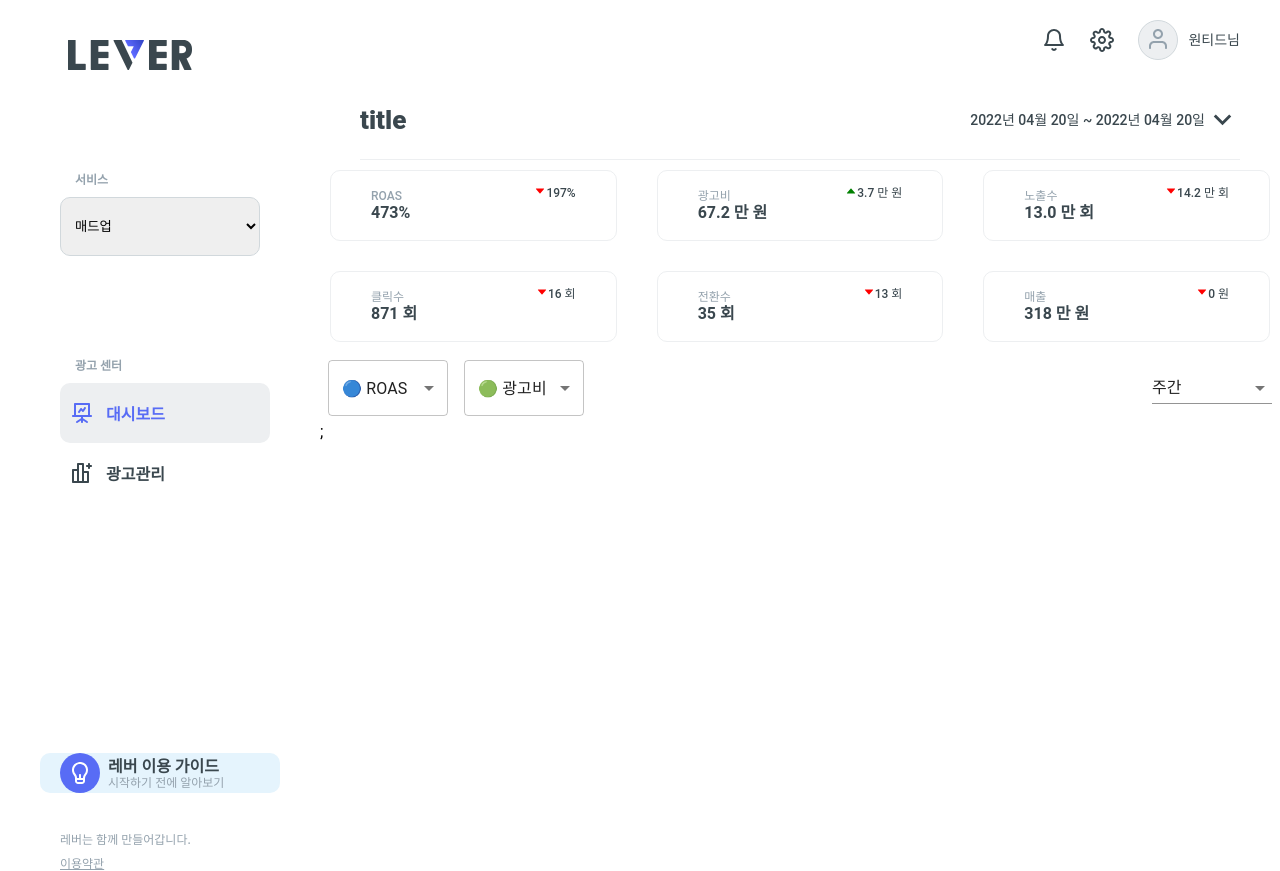
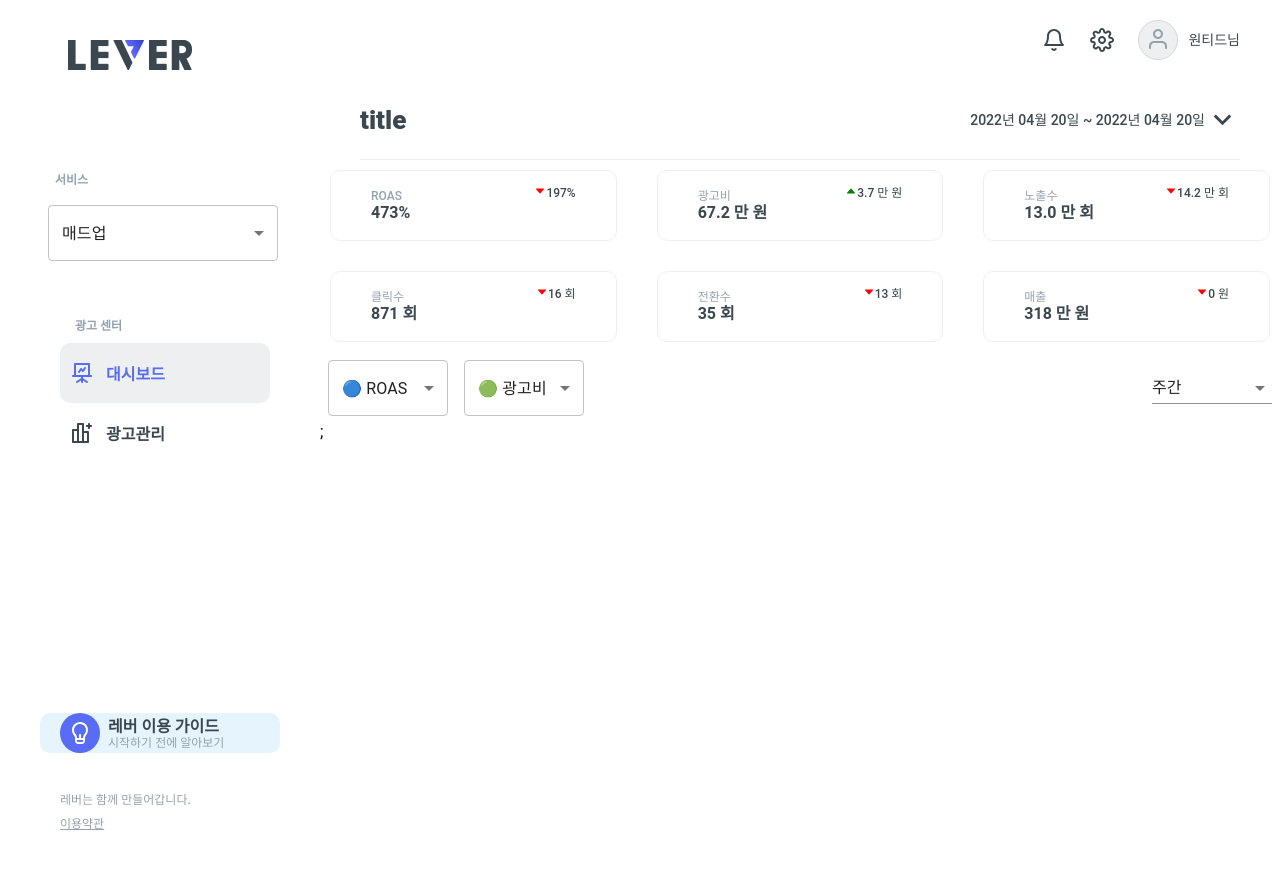
Before and after one commit to pre-onboarding-frontend-7-team-3/pre-onboarding-7th-2-2-3, a React (Create React App) app: page / in a window 1280 px wide. After the commit the page ends 831 px from the top, so only its background shows below. Built offline with nearby package versions, Linux system fonts and the light colour scheme; data requests are answered from the project's data file.

Commit message:
fix: service design을 mui를 통한 구조로 수정

```diff
--- a/src/components/Layout/LayoutNav/NavService.jsx
+++ b/src/components/Layout/LayoutNav/NavService.jsx
@@ -1,13 +1,19 @@
-import React from "react";
+import React, { useState } from "react";
 import styled from "@emotion/styled";
+
+import FormControl from "@mui/material/FormControl";
+import Select from "@mui/material/Select";
+import MenuItem from "@mui/material/MenuItem";
+
+import { SERVICE_TYPE } from "constants/ServiceType";
 
 const Wrapper = styled.div`
   display: flex;
   flex-direction: column;
 
-  width: 200px;
+  width: 230px;
 
-  margin-bottom: 50px;
+  margin: 0 10px 50px 0;
 `;
 
 const TitleWrapper = styled.div`
@@ -27,30 +33,28 @@ const TitleWrapper = styled.div`
   color: #94a2ad;
 `;
 
-const Service = styled.div`
-  > select {
-    padding: 20px 10px;
-    border: 1px solid #d1d8dc;
-    border-radius: 10px;
-    width: 100%;
-    margin-bottom: 53px;
-  }
-`;
+const NavService = () => {
+  const [option, setOption] = useState("매드업");
+  const handleChange = (e) => {
+    setOption(e.target.value);
+  };
 
-const TestOption = styled.option`
-  background-color: red;
-`;
-
-const NavService = () => {
   return (
     <Wrapper>
-      <Service>
-        <TitleWrapper>서비스</TitleWrapper>
-        <select>
-          <option>매드업</option>
-          <option>서비스 추가</option>
-        </select>
-      </Service>
+      <TitleWrapper>서비스</TitleWrapper>
+      <FormControl size="medium" sx={{ m: 1, minWidth: 120 }} fullWidth={true}>
+        <Select
+          onChange={handleChange}
+          value={option}
+          inputProps={{ "aria-label": "Without label" }}
+        >
+          {SERVICE_TYPE.map(({ text }, idx) => (
+            <MenuItem key={idx} value={text}>
+              {text}
+            </MenuItem>
+          ))}
+        </Select>
+      </FormControl>
     </Wrapper>
   );
 };
--- /dev/null
+++ b/src/constants/ServiceType.js
@@ -0,0 +1,3 @@
+const SERVICE_TYPE = [{ text: "매드업" }, { text: "서비스 추가하기" }];
+
+export { SERVICE_TYPE };
```
